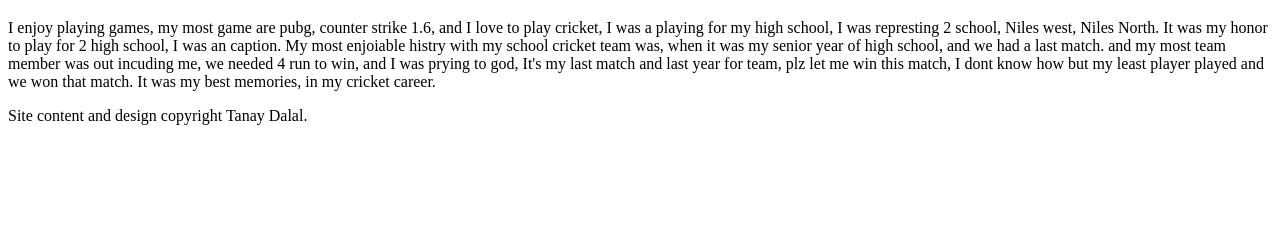
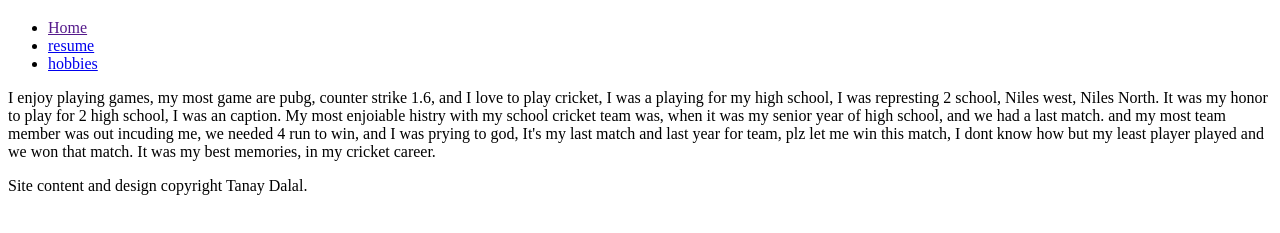
Before and after one commit to tdalal17/webside, a plain HTML site: page hobbies/index.html in a window 1280 px wide. Shown: the part 61-294 px from the top of the page. Drawn offline with Linux system fonts and the light colour scheme.

Commit message:
add path

```diff
--- a/hobbies/index.html
+++ b/hobbies/index.html
@@ -8,6 +8,15 @@
 </head>
 <body>
     <h1>Tanay's Hobbis</h1>
+    <nav>
+        <ul>
+           <li><a href="">Home</a></li>
+            <li><a href="/website/resume/index.html"> resume</a></li>
+            <li><a href="/website/hobbies/index.html">hobbies</a></li>
+
+        </ul>
+
+    </nav>
     <article>
     <p>I enjoy playing games, my most game are pubg, counter strike 1.6, and I love to play cricket, I was a playing for my high school,
         I was represting 2 school, Niles west, Niles North. It was my honor to play for 2 high school, I was an caption.
```
Also changed, not shown: index.html (+0 -2 lines), resume/index.html (+6 -6 lines), 1 other file.
